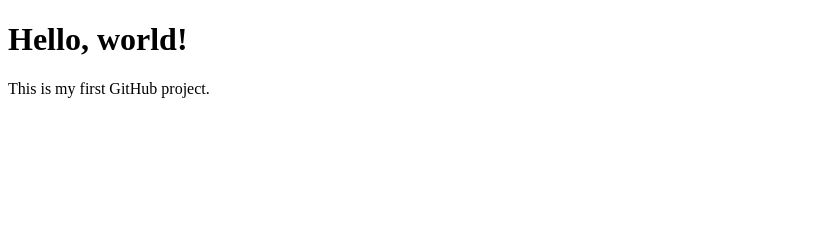
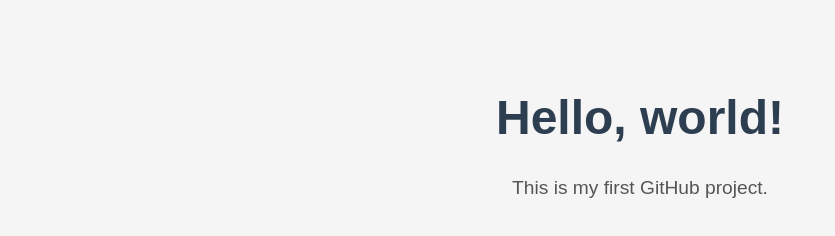
Before and after one commit to Damwikwe/my-first-project, a plain HTML site: page index.html in a window 1280 px wide. Shown: the whole page, without its empty margins (0-835 px from the left). Drawn offline with Linux system fonts and the light colour scheme.

Commit message:
Add style.css and link to index.html

```diff
--- a/index.html
+++ b/index.html
@@ -2,6 +2,7 @@
 <html>
 <head>
   <title>My First Page</title>
+  <link rel="stylesheet" href="style.css">
 </head>
 <body>
   <h1>Hello, world!</h1>
--- /dev/null
+++ b/style.css
@@ -0,0 +1,16 @@
+body {
+  background-color: #f5f5f5;
+  font-family: Arial, sans-serif;
+  text-align: center;
+  padding: 50px;
+}
+
+h1 {
+  color: #2c3e50;
+  font-size: 3em;
+}
+
+p {
+  color: #555;
+  font-size: 1.2em;
+}
```
